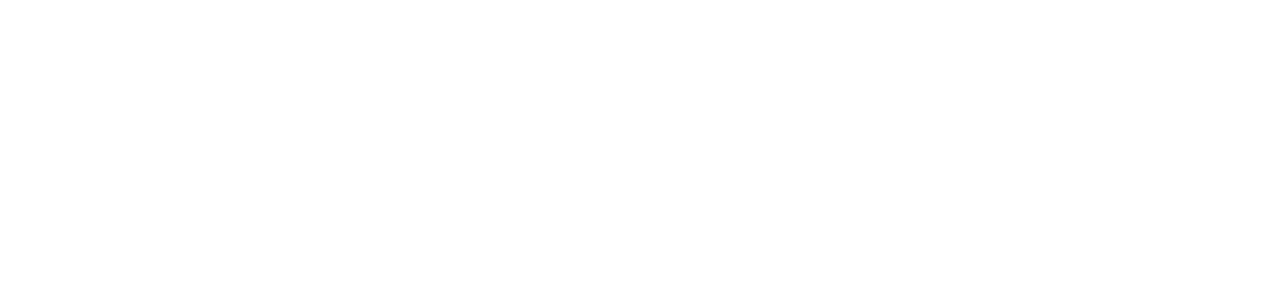
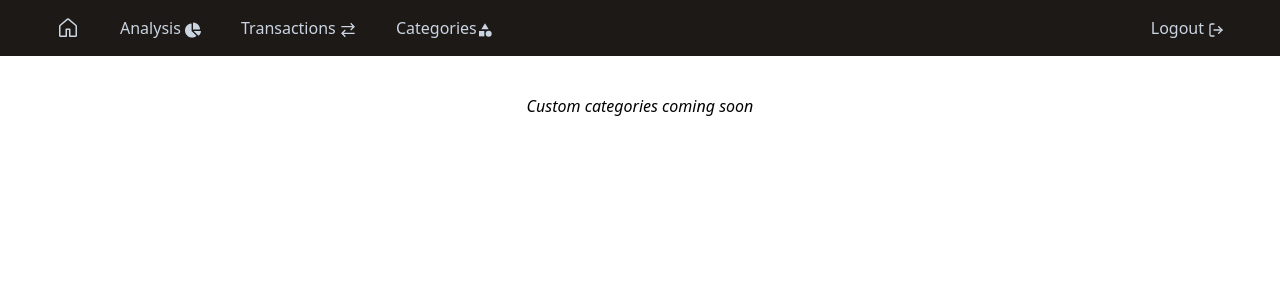
Before and after one commit to raziweb/expense-manager, a React (Create React App) app: page /categories in a window 1280 px wide. Before the commit this address had no page. Shown: the top 300 px of the page. Built offline with nearby package versions, Linux system fonts and the light colour scheme.

Commit message:
Set up categories page

```diff
--- a/src/App.js
+++ b/src/App.js
@@ -1,14 +1,12 @@
-import Navbar from "./components/Navbar";
 import HomePage from "./pages/HomePage";
 import { TransactionProvider } from "./context/transactions";
 
 import { BrowserRouter as Router, Route, Routes } from "react-router-dom";
 import LoginPage from "./pages/LoginPage";
 import RegisterPage from "./pages/RegisterPage";
-import { UserContext, UserProvider } from "./context/user";
-import { useContext } from "react";
 import SpendingAnalysis from "./pages/SpendingAnalysis";
 import TransactionsPage from "./pages/TransactionsPage";
+import CategoriesPage from "./pages/CategoriesPage";
 
 function App() {
   return (
@@ -41,6 +39,14 @@
               </TransactionProvider>
             }
           />
+          <Route
+            path="/categories"
+            element={
+              <TransactionProvider>
+                <CategoriesPage />
+              </TransactionProvider>
+            }
+          />
         </Routes>
       </Router>
     </div>
--- a/src/components/Navbar.js
+++ b/src/components/Navbar.js
@@ -32,7 +32,7 @@
           <span className="hidden md:inline">Transactions</span>{" "}
           <GrTransaction className="inline text-2xl md:text-base" />
         </div>
-        <div className="mr-10 cursor-pointer">
+        <div onClick={() => {navigate('/categories')}} className="mr-10 cursor-pointer">
           <span className="hidden md:inline">Categories</span>
           <MdCategory className="inline text-2xl md:text-base" />
         </div>
--- /dev/null
+++ b/src/pages/CategoriesPage.js
@@ -0,0 +1,16 @@
+import Navbar from "../components/Navbar";
+
+function CategoriesPage() {
+  return (
+    <div>
+      <div>
+        <Navbar />
+      </div>
+      <div className="flex justify-center">
+        <div className="mt-6 italic">Custom categories coming soon</div>
+      </div>
+    </div>
+  );
+}
+
+export default CategoriesPage;
```
